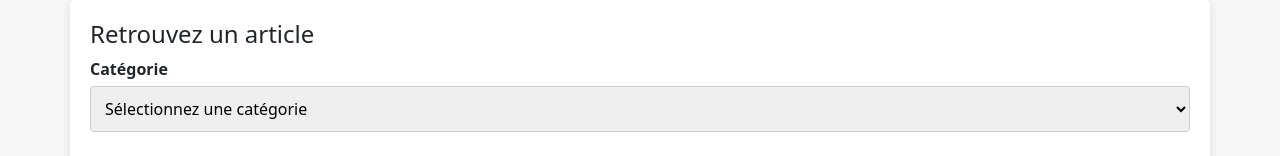
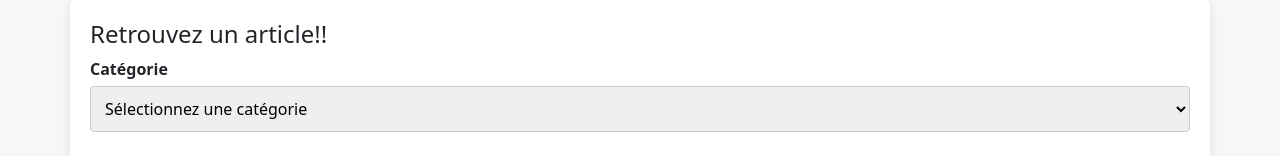
Before and after one commit to gabin-etapeh/articles-publies, an Angular app: page / in a window 1280 px wide. Shown: the top 156 px of the page. Built offline with nearby package versions, Linux system fonts and the light colour scheme.

Commit message:
Amelioration de l'interface

```diff
--- a/src/app/app.component.html
+++ b/src/app/app.component.html
@@ -1,5 +1,5 @@
 <div class="container">
-    <h4>Retrouvez un article</h4>
+    <h4>Retrouvez un article!!</h4>
 
     <form [formGroup]="articleForm" (ngSubmit)="onSubmit()">
       <div class="form-group">
```
